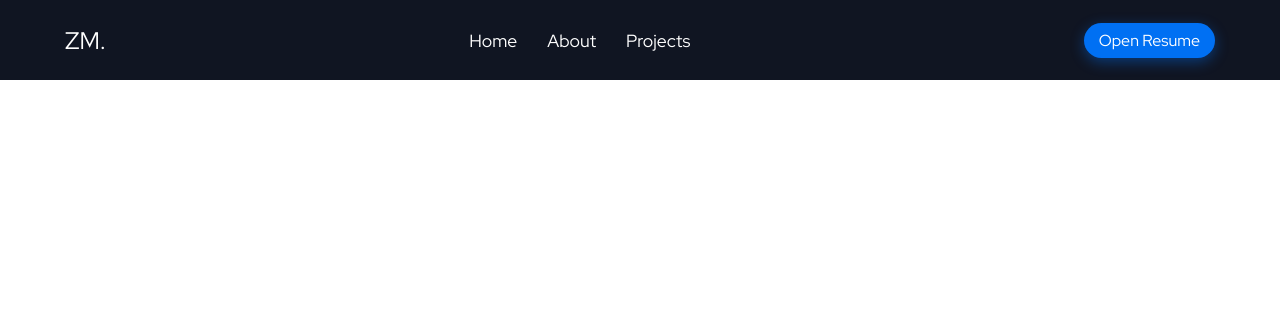
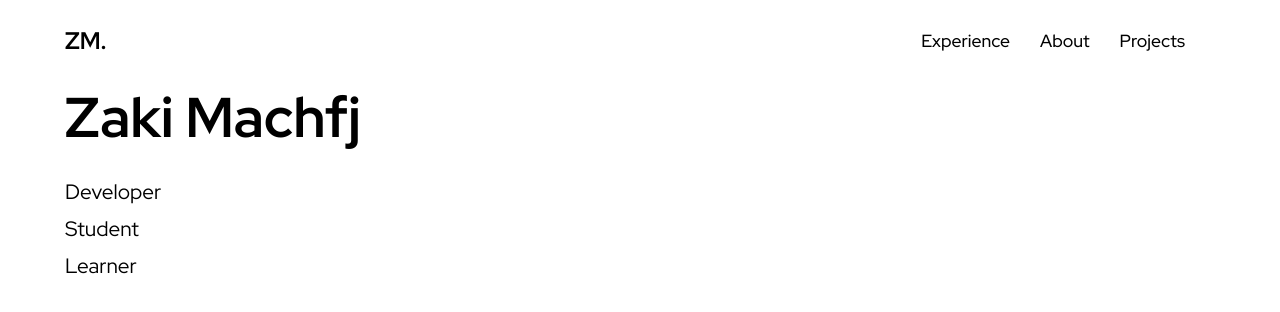
Before and after one commit to ragizaki/Portfolio, a React (Vite) app: page / in a window 1280 px wide. Shown: the top 312 px of the page. Built offline with nearby package versions, Linux system fonts and the light colour scheme.

Commit message:
add typed definitions for navbar and home data

```diff
--- a/index.html
+++ b/index.html
@@ -1,13 +1,19 @@
 <!DOCTYPE html>
 <html lang="en">
+
 <head>
   <meta charset="UTF-8" />
   <link rel="icon" type="image/svg+xml" href="/src/favicon.svg" />
   <meta name="viewport" content="width=device-width, initial-scale=1.0" />
+  <link rel="preconnect" href="https://fonts.googleapis.com">
+  <link rel="preconnect" href="https://fonts.gstatic.com" crossorigin>
+  <link href="https://fonts.googleapis.com/css2?family=Red+Hat+Display:wght@400;500;700&display=swap" rel="stylesheet">
   <title>Vite App</title>
 </head>
+
 <body>
   <div id="root"></div>
   <script type="module" src="/src/main.tsx"></script>
 </body>
+
 </html>
--- a/src/App.tsx
+++ b/src/App.tsx
@@ -4,6 +4,7 @@ import GlobalStyles from './globalStyles';
 
 // Components
 import Navbar from './components/Navbar/Navbar';
+import Home from './components/Home/Home';
 
 type Props = {};
 
@@ -12,6 +13,7 @@ const App = (props: Props) => {
         <div>
             <GlobalStyles />
             <Navbar />
+            <Home />
         </div>
     );
 };
--- /dev/null
+++ b/src/components/Home/Home.tsx
@@ -0,0 +1,18 @@
+import { home } from '../../data';
+import { HomeContainer, Heading, TagItem } from './HomeStyles';
+import { Tag } from '../../util/interfaces';
+
+type Props = {};
+
+const Home = (props: Props) => {
+    return (
+        <HomeContainer>
+            <Heading>{home.heading}</Heading>
+            {home.tags.map(({ id, value }: Tag) => (
+                <TagItem key={id}>{value}</TagItem>
+            ))}
+        </HomeContainer>
+    );
+};
+
+export default Home;
--- /dev/null
+++ b/src/components/Home/HomeStyles.tsx
@@ -0,0 +1,20 @@
+import styled from 'styled-components';
+import { Container } from '../../globalStyles';
+
+export const HomeContainer = styled(Container)`
+    ${Container}
+`;
+
+export const Heading = styled.h1`
+    font-size: 3.5rem;
+    font-weight: bold;
+    color: black;
+    margin-bottom: 1.5rem;
+`;
+
+export const TagItem = styled.p`
+    font-size: 1.3rem;
+    text-decoration: capitalize;
+    color: black;
+    margin-bottom: 10px;
+`;
--- a/src/components/Navbar/Navbar.tsx
+++ b/src/components/Navbar/Navbar.tsx
@@ -1,7 +1,8 @@
 import React, { useState } from 'react';
 import { animateScroll } from 'react-scroll';
 import { Nav, NavContainer, NavLogo, NavItems, NavItem, ResumeBtn, BurgerMenu } from './NavbarStyles';
-import { NavData } from '../../data';
+import { nav } from '../../data';
+import { NavLink } from '../../util/interfaces';
 import Resume from '../../assets/Resume.pdf';
 
 // Icon Configuration
@@ -22,15 +23,12 @@ const Navbar = (): JSX.Element => {
                 <NavContainer>
                     <NavLogo onClick={scrollToTop}>ZM.</NavLogo>
                     <NavItems>
-                        {NavData.map(item => (
+                        {nav.map((item: NavLink) => (
                             <NavItem id={item.id} key={item.key}>
                                 {item.value}
                             </NavItem>
                         ))}
                     </NavItems>
-                    <ResumeBtn href={Resume} target='_blank' rel='noreffer'>
-                        Open Resume
-                    </ResumeBtn>
                     <BurgerMenu onClick={onBurgerClick}>{isBurgerOpen ? <FaTimes /> : <FaBars />}</BurgerMenu>
                 </NavContainer>
             </IconContext.Provider>
--- a/src/components/Navbar/NavbarStyles.tsx
+++ b/src/components/Navbar/NavbarStyles.tsx
@@ -3,7 +3,7 @@ import { Container } from '../../globalStyles';
 import { Link } from 'react-scroll';
 
 export const Nav = styled.nav`
-    background: #101522;
+    background: #fff;
     height: 80px;
     display: flex;
     justify-content: center;
@@ -24,11 +24,12 @@ export const NavContainer = styled(Container)`
 `;
 
 export const NavLogo = styled.a`
-    color: white;
+    color: black;
     justify-self: flex-start;
     text-decoration: none;
     cursor: pointer;
     font-size: 1.5rem;
+    font-weight: bold;
 `;
 
 export const BurgerMenu = styled.div`
@@ -63,15 +64,16 @@ export const NavItems = styled.ul`
 `;
 
 export const NavItem = styled(Link)`
-    color: white;
+    color: black;
     text-transform: capitalize;
     margin-right: 30px;
     cursor: pointer;
     transition: all 200ms ease-in;
     font-size: 1.1rem;
+    font-weight: 500;
 
     &:hover {
-        color: gainsboro;
+        opacity: 0.6;
     }
 `;
 
--- a/src/data.ts
+++ b/src/data.ts
@@ -1,11 +1,16 @@
-interface NavLink {
-    id: string;
-    value: string;
-    key: number;
-}
+import { NavLink, LandData } from './util/interfaces';
 
-export const NavData: NavLink[] = [
-    { id: 'home', value: 'Home', key: 0 },
+export const nav: NavLink[] = [
+    { id: 'experience', value: 'Experience', key: 0 },
     { id: 'about', value: 'About', key: 1 },
     { id: 'projects', value: 'Projects', key: 2 },
 ];
+
+export const home: LandData = {
+    heading: 'Zaki Machfj',
+    tags: [
+        { value: 'Developer', id: 0 },
+        { value: 'Student', id: 1 },
+        { value: 'Learner', id: 2 },
+    ],
+};
--- a/src/globalStyles.tsx
+++ b/src/globalStyles.tsx
@@ -1,12 +1,11 @@
 import styled, { createGlobalStyle } from 'styled-components';
 
-const GlobalStyles = createGlobalStyle`
-@import url('https://fonts.googleapis.com/css2?family=Red+Hat+Display&display=swap');
+const GlobalStyle = createGlobalStyle`
     * {
         margin: 0;
         padding: 0;
         box-sizing: border-box;
-        font-family: 'Red Hat Display', sans-serif;
+        font-family: 'Red Hat Display';
     }
 `;
 
@@ -24,4 +23,4 @@ export const Container = styled.div`
     }
 `;
 
-export default GlobalStyles;
+export default GlobalStyle;
--- a/src/index.css
+++ /dev/null
@@ -1,8 +0,0 @@
-@import url('https://fonts.googleapis.com/css2?family=Red+Hat+Display&display=swap');
-
-body {
-    margin: 0;
-    font-family: RedHat;
-    -webkit-font-smoothing: antialiased;
-    -moz-osx-font-smoothing: grayscale;
-}
--- a/src/main.tsx
+++ b/src/main.tsx
@@ -1,6 +1,5 @@
 import React from 'react';
 import ReactDOM from 'react-dom';
-import './index.css';
 import App from './App';
 
 ReactDOM.render(
--- /dev/null
+++ b/src/util/interfaces.ts
@@ -0,0 +1,15 @@
+export interface NavLink {
+    id: string;
+    value: string;
+    key: number;
+}
+
+interface Tag {
+    id: number;
+    value: string;
+}
+
+export interface LandData {
+    heading: string;
+    tags: Tag[];
+}
```
Also changed, not shown: src/App.css (added). Lines whose indentation alone changed are shown as unchanged.
